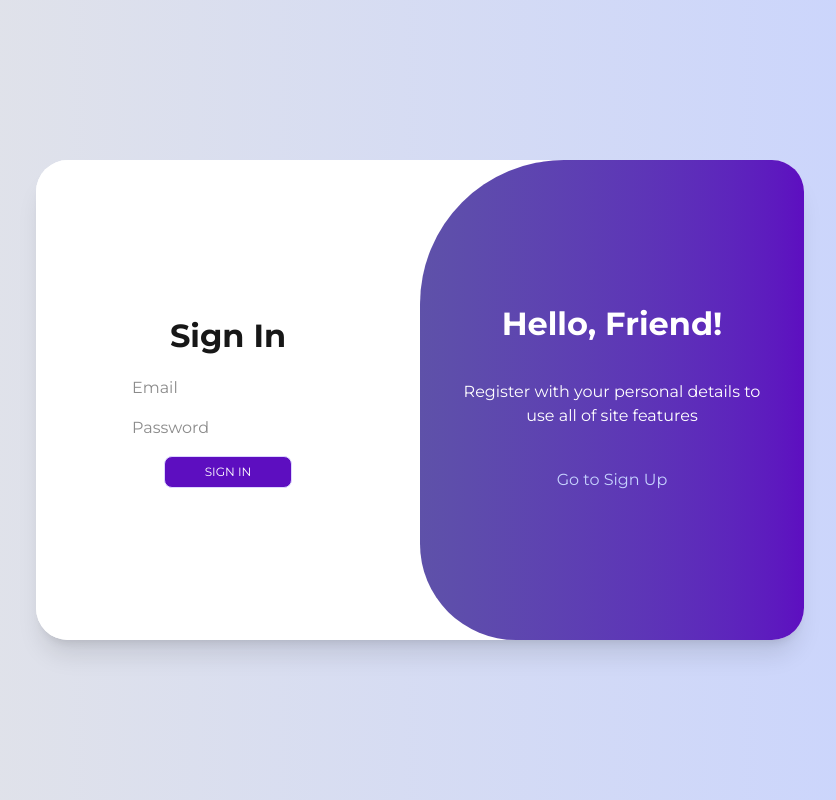
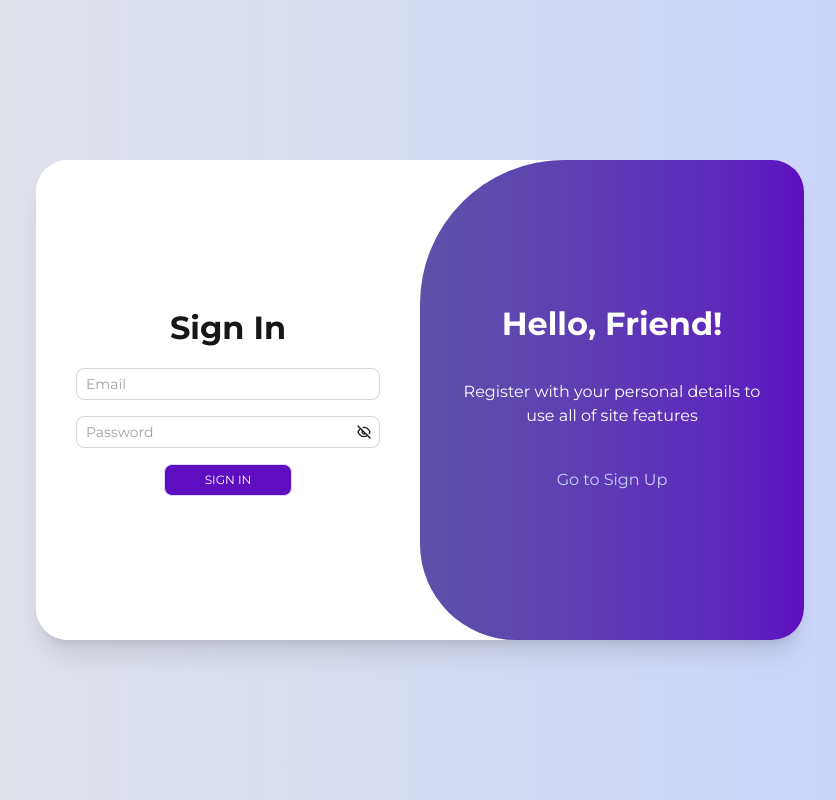
Before and after one commit to dexter2k8/project-money, a Next.js app: page / in a window 1280 px wide. Shown: the whole page, without its empty margins (220-1056 px from the left). Built offline with nearby package versions, Linux system fonts and the light colour scheme.

Commit message:
feat: implemented input component

```diff
--- a/app/globals.css
+++ b/app/globals.css
@@ -1,4 +1,5 @@
 @import "tailwindcss";
+@source "../components";
 
 :root {
   --font-size-h1: 2rem;
--- a/app/page.tsx
+++ b/app/page.tsx
@@ -12,6 +12,7 @@ import {
 } from "./constants";
 import { cx } from "class-variance-authority";
 import Button from "@/components/Button";
+import Input from "@/components/Input";
 
 export default function SignIn() {
   const [isSignIn, setIsSignIn] = useState(true);
@@ -22,11 +23,11 @@ export default function SignIn() {
         <section className={signUp({ isSignIn })}>
           <form className={FORM}>
             <h1>Create Account</h1>
-            <input type="text" placeholder="Name" />
-            <input type="email" placeholder="Email" />
-            <input type="password" placeholder="Password" />
-            <input type="password" placeholder="Confirm Password" />
-            <input type="text" placeholder="Avatar URL" />
+            <Input label="Name" />
+            <Input type="email" label="Email" />
+            <Input type="password" label="Password" />
+            <Input type="password" label="Confirm Password" />
+            <Input label="Avatar URL" />
             <Button variant="primary" type="submit">
               SIGN UP
             </Button>
@@ -36,8 +37,8 @@ export default function SignIn() {
         <section className={signIn({ isSignIn })}>
           <form className={FORM}>
             <h1>Sign In</h1>
-            <input type="email" placeholder="Email" />
-            <input type="password" placeholder="Password" />
+            <Input label="Email" type="email" />
+            <Input label="Password" type="password" />
             <Button variant="primary" type="submit" onClick={(e) => e.preventDefault()}>
               SIGN IN
             </Button>
--- /dev/null
+++ b/components/Input/Icons/check-circle.tsx
@@ -0,0 +1,19 @@
+function CheckCircle() {
+  return (
+    <svg
+      xmlns="http://www.w3.org/2000/svg"
+      className="svg-icon"
+      style={{ width: "1em", height: "1em", verticalAlign: "middle" }}
+      fill="currentColor"
+      overflow="hidden"
+      viewBox="0 0 1024 1024"
+    >
+      <path d="M699 353h-46.9c-10.2 0-19.9 4.9-25.9 13.3L469 584.3l-71.2-98.8c-6-8.3-15.6-13.3-25.9-13.3H325c-6.5 0-10.3 7.4-6.5 12.7l124.6 172.8c12.7 17.7 39 17.7 51.7 0l210.6-292c3.9-5.3.1-12.7-6.4-12.7z"></path>
+      <path d="M512 64C264.6 64 64 264.6 64 512s200.6 448 448 448 448-200.6 448-448S759.4 64 512 64zm0 820c-205.4 0-372-166.6-372-372s166.6-372 372-372 372 166.6 372 372-166.6 372-372 372z"></path>
+    </svg>
+  );
+}
+
+export default CheckCircle;
+
+//https://www.veryicon.com/
--- /dev/null
+++ b/components/Input/Icons/exclamation-circle.tsx
@@ -0,0 +1,18 @@
+function ExclamationCircle() {
+  return (
+    <svg
+      xmlns="http://www.w3.org/2000/svg"
+      className="svg-icon"
+      style={{ width: "1em", height: "1em", verticalAlign: "middle" }}
+      fill="currentColor"
+      overflow="hidden"
+      viewBox="0 0 1024 1024"
+    >
+      <path d="M512 298.667a42.667 42.667 0 00-42.667 42.666V512a42.667 42.667 0 0085.334 0V341.333A42.667 42.667 0 00512 298.667zm39.253 367.786a32.427 32.427 0 00-3.84-7.68l-5.12-6.4a42.667 42.667 0 00-46.506-8.96 49.067 49.067 0 00-14.08 8.96 42.667 42.667 0 00-12.374 30.294 42.667 42.667 0 003.414 16.213 38.4 38.4 0 0023.04 23.04 40.107 40.107 0 0032.426 0 38.4 38.4 0 0023.04-23.04 42.667 42.667 0 003.414-16.213 58.027 58.027 0 000-8.534 27.307 27.307 0 00-3.414-7.68zM512 85.333A426.667 426.667 0 10938.667 512 426.667 426.667 0 00512 85.333zm0 768A341.333 341.333 0 11853.333 512 341.333 341.333 0 01512 853.333z"></path>
+    </svg>
+  );
+}
+
+export default ExclamationCircle;
+
+//https://www.veryicon.com/
--- /dev/null
+++ b/components/Input/Icons/eye-slashed.tsx
@@ -0,0 +1,18 @@
+function EyeSlashed() {
+  return (
+    <svg
+      xmlns="http://www.w3.org/2000/svg"
+      className="svg-icon"
+      style={{ width: "1em", height: "1em", verticalAlign: "middle" }}
+      fill="currentColor"
+      overflow="hidden"
+      viewBox="0 0 1024 1024"
+    >
+      <path d="M466.773 259.413A295.68 295.68 0 01512 256c135.68 0 263.253 97.707 337.493 256a649.813 649.813 0 01-38.4 69.973 42.667 42.667 0 00-6.826 23.467 42.667 42.667 0 0079.36 21.333 672.853 672.853 0 0051.626-98.133 42.667 42.667 0 000-33.707C849.067 294.827 686.933 170.667 512 170.667a331.52 331.52 0 00-59.733 5.12 42.667 42.667 0 1014.506 85.333zM158.293 97.707a42.667 42.667 0 00-60.586 60.586l132.266 131.84a623.787 623.787 0 00-141.226 204.8 42.667 42.667 0 000 34.134C174.933 729.173 337.067 853.333 512 853.333a395.093 395.093 0 00215.467-65.706l138.24 138.666a42.667 42.667 0 0060.586 0 42.667 42.667 0 000-60.586zm271.36 392.106l104.534 104.534A77.227 77.227 0 01512 597.333 85.333 85.333 0 01426.667 512a77.227 77.227 0 012.986-22.187zM512 768c-135.68 0-263.253-97.707-337.067-256a515.84 515.84 0 01115.2-161.707l75.52 76.374a170.667 170.667 0 00231.68 231.68l67.84 66.986A308.907 308.907 0 01512 768z"></path>
+    </svg>
+  );
+}
+
+export default EyeSlashed;
+
+//https://www.veryicon.com/
--- /dev/null
+++ b/components/Input/Icons/eye.tsx
@@ -0,0 +1,19 @@
+function Eye() {
+  return (
+    <svg
+      xmlns="http://www.w3.org/2000/svg"
+      className="svg-icon"
+      style={{ width: "1em", height: "1em", verticalAlign: "middle" }}
+      fill="currentColor"
+      overflow="hidden"
+      viewBox="0 0 1024 1024"
+    >
+      <path d="M512 896C192 896 12.8 546.133 4.267 529.067c-4.267-12.8-4.267-25.6 0-38.4C12.8 477.867 192 128 512 128s499.2 349.867 507.733 366.933c4.267 12.8 4.267 25.6 0 38.4C1011.2 546.133 832 896 512 896zM89.6 512c38.4 68.267 192 298.667 422.4 298.667S891.733 580.267 934.4 512C896 443.733 742.4 213.333 512 213.333S132.267 443.733 89.6 512z"></path>
+      <path d="M512 682.667c-93.867 0-170.667-76.8-170.667-170.667S418.133 341.333 512 341.333 682.667 418.133 682.667 512 605.867 682.667 512 682.667zm0-256c-46.933 0-85.333 38.4-85.333 85.333s38.4 85.333 85.333 85.333 85.333-38.4 85.333-85.333-38.4-85.333-85.333-85.333z"></path>
+    </svg>
+  );
+}
+
+export default Eye;
+
+//https://www.veryicon.com/
--- /dev/null
+++ b/components/Input/Icons/info-circle.tsx
@@ -0,0 +1,19 @@
+function InfoCircle() {
+  return (
+    <svg
+      xmlns="http://www.w3.org/2000/svg"
+      className="svg-icon"
+      style={{ width: "1em", height: "1em", verticalAlign: "middle" }}
+      fill="currentColor"
+      overflow="hidden"
+      viewBox="0 0 1024 1024"
+    >
+      <path d="M512 64C264.6 64 64 264.6 64 512s200.6 448 448 448 448-200.6 448-448S759.4 64 512 64zm0 820c-205.4 0-372-166.6-372-372s166.6-372 372-372 372 166.6 372 372-166.6 372-372 372z"></path>
+      <path d="M464 336a48 48 0 1096 0 48 48 0 10-96 0zM536 448h-48c-4.4 0-8 3.6-8 8v272c0 4.4 3.6 8 8 8h48c4.4 0 8-3.6 8-8V456c0-4.4-3.6-8-8-8z"></path>
+    </svg>
+  );
+}
+
+export default InfoCircle;
+
+//https://www.veryicon.com/
--- /dev/null
+++ b/components/Input/constants.ts
@@ -0,0 +1,112 @@
+import { cva, cx } from "class-variance-authority";
+
+export const inputVariants = cva(
+  cx(
+    "peer relative box-border",
+    "w-full border border-solid outline-none transition-all duration-300 ease-in-out",
+    "placeholder-neutral-400 autofill:shadow-[inset_0_0_0_30px_#fff]",
+  ),
+  {
+    variants: {
+      size: {
+        small: "rounded-sm h-6 text-xs px-2.5",
+        default: "rounded-lg h-8 text-sm px-2.5",
+        large: "rounded-lg h-10 text-base px-2.5",
+      },
+      status: {
+        info: "border-neutral-300 hover:border-violet-400 focus:border-violet-600 focus:ring-2 focus:ring-violet-500/10",
+        success:
+          "border-green-200 hover:border-green-600 focus:border-green-600 focus:ring-2 focus:ring-green-600/10",
+        error:
+          "border-red-200 hover:border-red-500 focus:border-red-500 focus:ring-2 focus:ring-red-500/10",
+      },
+      disabled: {
+        true: "bg-neutral-100 text-neutral-300 border-neutral-200! cursor-not-allowed hover:border-neutral-200!",
+        false: "",
+      },
+      isPassword: {
+        true: "pr-8",
+        false: "",
+      },
+    },
+    defaultVariants: {
+      size: "default",
+      status: "info",
+      disabled: false,
+      isPassword: false,
+    },
+  },
+);
+
+export const labelVariants = cva(
+  cx(
+    "absolute pointer-events-none z-10 text-neutral-400 origin-top-left",
+    "transition-all duration-300 ease-in-out",
+    "px-0.5 bg-white rounded-sm",
+    "peer-focus:px-0.5 peer-focus:bg-white peer-focus:rounded-sm",
+    "peer-autofill:px-0.5 peer-autofill:bg-white peer-autofill:rounded-sm",
+  ),
+  {
+    variants: {
+      size: {
+        small: cx(
+          "-top-1.5 left-2 text-xs leading-3",
+          "peer-focus:-top-1.5",
+          "peer-placeholder-shown:top-1.5",
+          "peer-autofill:-top-1.5",
+        ),
+        default: cx(
+          "-top-2 left-2 text-sm leading-4",
+          "peer-focus:-top-2",
+          "peer-placeholder-shown:top-2",
+          "peer-autofill:-top-2",
+        ),
+        large: cx(
+          "-top-3 text-base left-2",
+          "peer-focus:-top-3",
+          "peer-placeholder-shown:top-2",
+          "peer-autofill:-top-3",
+        ),
+      },
+      disabled: {
+        true: "text-neutral-300!",
+        false: "",
+      },
+      status: {
+        info: "peer-focus:text-violet-800",
+        success: "peer-focus:text-green-700",
+        error: "peer-focus:text-red-600",
+      },
+    },
+    defaultVariants: {
+      size: "default",
+      disabled: false,
+      status: "info",
+    },
+  },
+);
+
+export const iconVariants = cva("absolute right-2 top-1/2 -translate-y-1/2", {
+  variants: {
+    disabled: {
+      true: "cursor-not-allowed text-neutral-200",
+      false: "cursor-pointer",
+    },
+  },
+  defaultVariants: {
+    disabled: false,
+  },
+});
+
+export const messageVariants = cva(cx("flex items-center gap-1 mt-0.5 text-xs"), {
+  variants: {
+    status: {
+      info: "text-violet-800",
+      success: "text-green-700",
+      error: "text-red-600",
+    },
+  },
+  defaultVariants: {
+    status: "info",
+  },
+});
--- /dev/null
+++ b/components/Input/index.tsx
@@ -0,0 +1,71 @@
+import React from "react";
+import Eye from "./Icons/eye";
+import EyeSlashed from "./Icons/eye-slashed";
+import InfoCircle from "./Icons/info-circle";
+import CheckCircle from "./Icons/check-circle";
+import ExclamationCircle from "./Icons/exclamation-circle";
+import { iconVariants, inputVariants, labelVariants, messageVariants } from "./constants";
+
+type TStatus = "info" | "success" | "error";
+type size = "small" | "default" | "large";
+
+interface IInputProps extends Omit<React.InputHTMLAttributes<HTMLInputElement>, "size"> {
+  label?: string;
+  status?: TStatus;
+  message?: string;
+  size?: size;
+}
+
+const messageIcon = (status: TStatus) => {
+  const icon = {
+    info: <InfoCircle />,
+    success: <CheckCircle />,
+    error: <ExclamationCircle />,
+  };
+  return icon[status];
+};
+
+const Input: React.FC<IInputProps> = ({
+  label,
+  status = "info",
+  message,
+  placeholder,
+  type,
+  size = "default",
+  disabled,
+  ...props
+}) => {
+  const [showPassword, setShowPassword] = React.useState(false);
+  const isPassword = type === "password";
+
+  return (
+    <div className="relative w-full">
+      <input
+        className={inputVariants({ size, disabled, isPassword, status })}
+        placeholder={(label && " ") || placeholder}
+        disabled={disabled}
+        type={isPassword ? (showPassword ? "text" : "password") : type}
+        {...props}
+      />
+
+      <label className={labelVariants({ size, disabled, status })}>{label}</label>
+
+      {type === "password" && (
+        <span
+          className={iconVariants({ disabled })}
+          onClick={() => !disabled && setShowPassword(!showPassword)}
+        >
+          {showPassword ? <Eye /> : <EyeSlashed />}
+        </span>
+      )}
+
+      {message && (
+        <p className={messageVariants({ status })}>
+          {messageIcon(status)} {message}
+        </p>
+      )}
+    </div>
+  );
+};
+
+export default Input;
```
